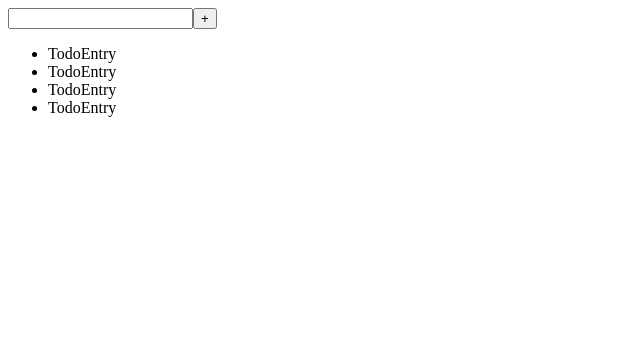
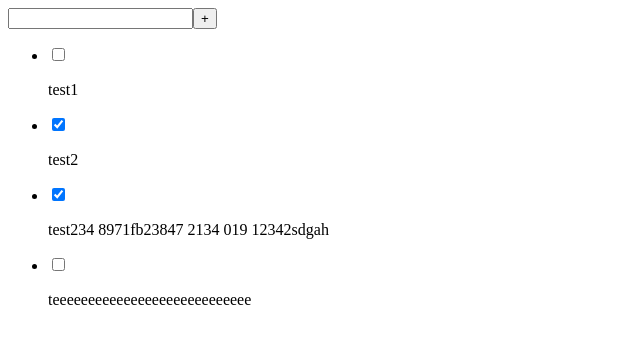
Before and after one commit to dignit28/dignit-todos, a React (Create React App) app: page / in a window 1280 px wide. Shown: the top 344 px of the page, without its empty margins (0-640 px from the left). Built offline with nearby package versions, Linux system fonts and the light colour scheme.

Commit message:
Edit TodoEntry component
Add checkbox corresponding with default data
Add content corresponding with default data

```diff
--- a/src/components/TodoEntry.tsx
+++ b/src/components/TodoEntry.tsx
@@ -1,5 +1,15 @@
-const TodoEntry: React.FunctionComponent = () => {
-  return <li>TodoEntry</li>;
+interface TodoEntryProps {
+  content: string;
+  completed: boolean;
+}
+
+const TodoEntry: React.FunctionComponent<TodoEntryProps> = (props) => {
+  return (
+    <li>
+      <input type="checkbox" checked={props.completed}></input>
+      <p>{props.content}</p>
+    </li>
+  );
 };
 
 export default TodoEntry;
--- a/src/components/TodoList.tsx
+++ b/src/components/TodoList.tsx
@@ -11,9 +11,14 @@ import { defaultTodoEntries } from "../defaults/defaultData";
 const TodoList = () => {
   const [todoEntries, setTodoEntries] =
     React.useState<TodoEntryInterface[]>(defaultTodoEntries);
-
   const todoEntriesElements = todoEntries.map((todoEntry) => {
-    return <TodoEntry key={uuidv4()} />;
+    return (
+      <TodoEntry
+        key={uuidv4()}
+        content={todoEntry.content}
+        completed={todoEntry.completed}
+      />
+    );
   });
 
   return (
```
